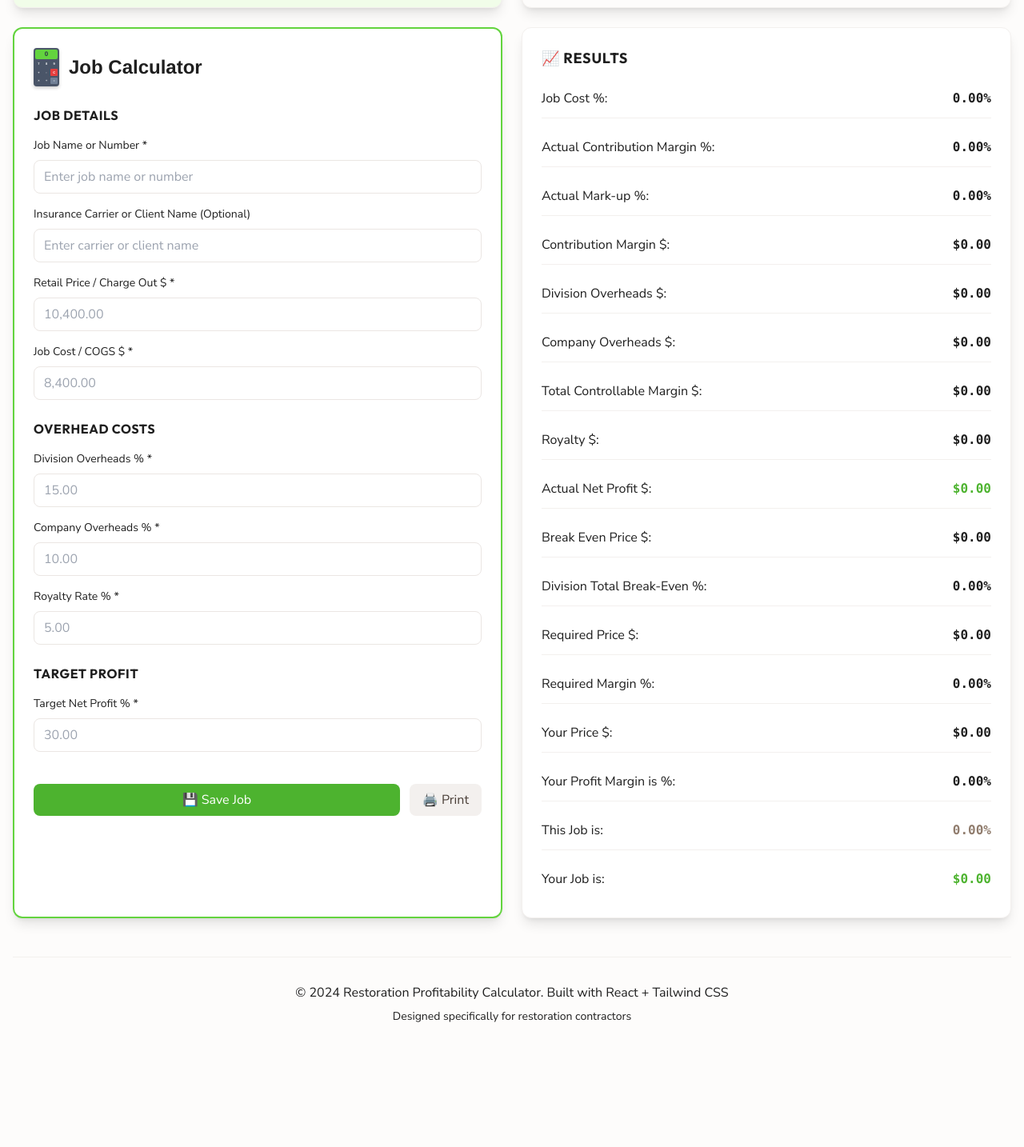
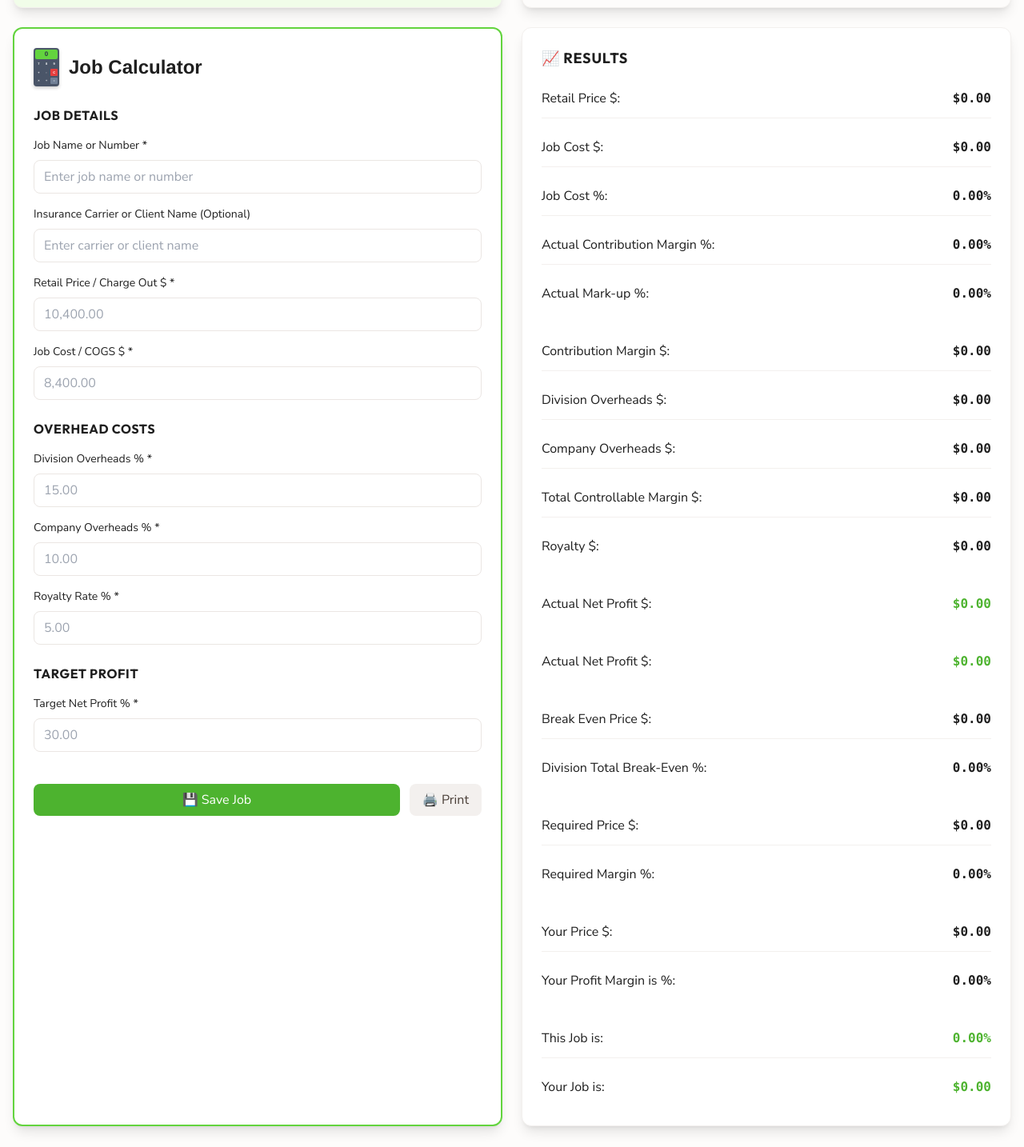
Before and after one commit to KayFernPR/Division-Calculator, a React (Vite) app: page / in a window 1280 px wide. Shown: the part 636-2070 px from the top of the page at 80% size. Before the commit the page ends 1949 px from the top, so only its background shows below. Built offline with nearby package versions, Linux system fonts and the light colour scheme.

Commit message:
Fix 'This Job is' color to green and group results into 8 sections

```diff
--- a/src/components/Calculator.jsx
+++ b/src/components/Calculator.jsx
@@ -839,7 +839,7 @@ const Calculator = ({ onAddJob }) => {
           📈 Results
         </h3>
 
-        <div className="space-y-3">
+        <div className="space-y-6">
           {/* Profitability Status - Only show when calculations have been performed */}
           {results.profitabilityStatus !== 'neutral' && (
             <div className="result-item bg-neutral-50 dark:bg-neutral-800 rounded-lg p-4">
@@ -881,6 +881,22 @@ const Calculator = ({ onAddJob }) => {
             </div>
           )}
 
+          {/* Group 1 */}
+          <div className="space-y-3">
+            <div className="result-item">
+              <span style={{color: '#1F1F1F'}}>Retail Price $:</span>
+              <span className="result-value">
+                {formatCurrency(parseFloat(formData.retailPrice) || 0)}
+              </span>
+            </div>
+
+            <div className="result-item">
+              <span style={{color: '#1F1F1F'}}>Job Cost $:</span>
+              <span className="result-value">
+                {formatCurrency(parseFloat(formData.jobCost) || 0)}
+              </span>
+            </div>
+
             <div className="result-item">
               <span style={{color: '#1F1F1F'}}>Job Cost %:</span>
               <span className="result-value">
@@ -901,7 +917,10 @@ const Calculator = ({ onAddJob }) => {
                 {formatPercentage(results.actualMarkup)}
               </span>
             </div>
+          </div>
 
+          {/* Group 2 */}
+          <div className="space-y-3">
             <div className="result-item">
               <span style={{color: '#1F1F1F'}}>Contribution Margin $:</span>
               <span className="result-value">
@@ -936,14 +955,30 @@ const Calculator = ({ onAddJob }) => {
                 {formatCurrency(results.royaltyDollars)}
               </span>
             </div>
+          </div>
 
+          {/* Group 3 */}
+          <div className="space-y-3">
             <div className="result-item">
               <span style={{color: '#1F1F1F'}}>Actual Net Profit $:</span>
               <span className={`result-value ${results.actualNetProfit >= 0 ? 'text-success-600 dark:text-success-400' : 'text-danger-600 dark:text-danger-400'}`}>
                 {formatCurrency(results.actualNetProfit)}
               </span>
             </div>
+          </div>
 
+          {/* Group 4 */}
+          <div className="space-y-3">
+            <div className="result-item">
+              <span style={{color: '#1F1F1F'}}>Actual Net Profit $:</span>
+              <span className={`result-value ${results.actualNetProfit >= 0 ? 'text-success-600 dark:text-success-400' : 'text-danger-600 dark:text-danger-400'}`}>
+                {formatCurrency(results.actualNetProfit)}
+              </span>
+            </div>
+          </div>
+
+          {/* Group 5 */}
+          <div className="space-y-3">
             <div className="result-item">
               <span style={{color: '#1F1F1F'}}>Break Even Price $:</span>
               <span className="result-value">
@@ -957,7 +992,10 @@ const Calculator = ({ onAddJob }) => {
                 {formatPercentage(results.divisionTotalBreakEven)}
               </span>
             </div>
+          </div>
 
+          {/* Group 6 */}
+          <div className="space-y-3">
             <div className="result-item">
               <span style={{color: '#1F1F1F'}}>Required Price $:</span>
               <span className="result-value">
@@ -971,7 +1009,10 @@ const Calculator = ({ onAddJob }) => {
                 {formatPercentage(results.requiredMargin)}
               </span>
             </div>
+          </div>
 
+          {/* Group 7 */}
+          <div className="space-y-3">
             <div className="result-item">
               <span style={{color: '#1F1F1F'}}>Your Price $:</span>
               <span className="result-value">
@@ -985,11 +1026,14 @@ const Calculator = ({ onAddJob }) => {
                 {formatPercentage(results.actualContributionMargin)}
               </span>
             </div>
+          </div>
 
+          {/* Group 8 */}
+          <div className="space-y-3">
             <div className="result-item">
               <span style={{color: '#1F1F1F'}}>This Job is:</span>
               <div className="flex items-center gap-2">
-              <span className={`result-value ${getStatusColor(results.profitabilityStatus)}`}>
+                <span className="result-value text-success-600 dark:text-success-400">
                   {formatPercentage(results.thisJobIs)}
                 </span>
                 {results.profitabilityStatus !== 'neutral' && (
@@ -1013,6 +1057,7 @@ const Calculator = ({ onAddJob }) => {
                 )}
               </div>
             </div>
+          </div>
 
         </div>
         </div>
```
Lines whose indentation alone changed are shown as unchanged.
